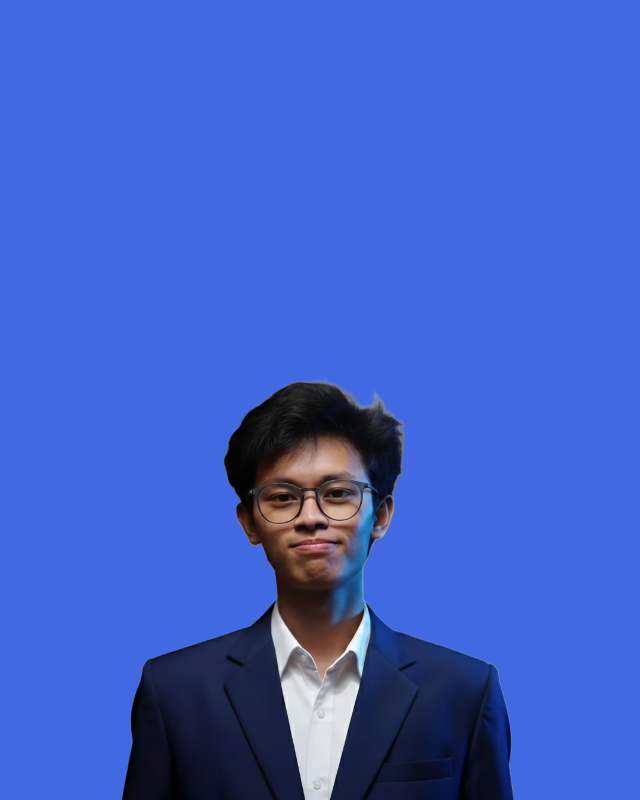
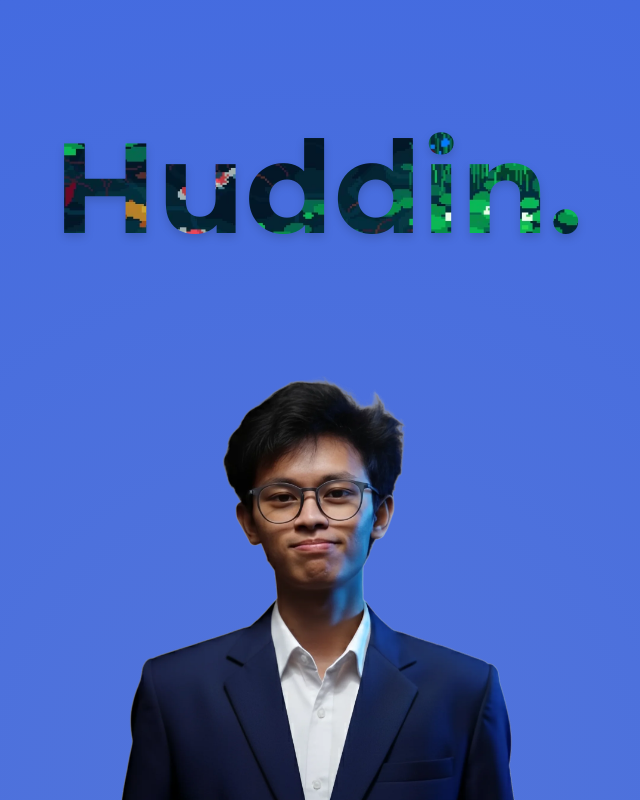
Before and after one commit to McWooden/myportfolio, a Next.js app: page / in a window 1280 px wide. Shown: the whole page, without its empty margins (322-962 px from the left). Built offline with nearby package versions, Linux system fonts and the light colour scheme.

Commit message:
add my name

```diff
--- a/src/app/globals.css
+++ b/src/app/globals.css
@@ -3,6 +3,7 @@
 @theme inline {
   --font-primary: 'Montserrat', sans-serif;
   --font-secondary: 'Poppins', sans-serif;
+  --color-base: #f8fafd;
 }
 
 * {
@@ -15,4 +16,10 @@ h1, h2, h3, h4, h5, h6 {
 
 body {
   min-height: 100dvh;
+  background-color: var(--color-base);
 }
+
+.my-bg-blue-radial-bg-at-bottom {
+  background: radial-gradient(circle at bottom, #5375da 0%, #4169e1 100%);
+  /* Require: Add height or other utilities for full coverage */
+}
--- a/src/app/layout.tsx
+++ b/src/app/layout.tsx
@@ -91,7 +91,7 @@ export default function RootLayout({
 }>) {
   return (
     <html lang="en">
-      <body className={`${montserrat.variable} ${poppins.variable} antialiased flex flex-col bg-[royalblue]`}>
+      <body className={`${montserrat.variable} ${poppins.variable} antialiased flex flex-col`}>
         {children}
       </body>
     </html>
--- a/src/app/page.tsx
+++ b/src/app/page.tsx
@@ -4,8 +4,9 @@ import { InteractiveShadow } from '@/app/components/InteractiveShadow'; // Adjus
 
 export default function Home() {
   return (
-    <section className="flex-1 flex items-end justify-center h-[100dvh] overflow-hidden">
-      <InteractiveShadow color="#fff" baseShadowY={0}>
+    <section className="relative flex-1 flex flex-col items-center justify-center h-[100dvh] overflow-hidden my-bg-blue-radial-bg-at-bottom">
+      <HuddinVideoMask/>
+      <InteractiveShadow color="#fff" baseShadowY={0} className="mt-auto z-1">
         <Image
           src="/huddin.webp"
           alt="Welcome Image"
@@ -18,3 +19,25 @@ export default function Home() {
     </section>
   );
 }
+
+export function HuddinVideoMask() {
+  return (
+    <div className="flex-1 flex items-center justify-center overflow-hidden p-4 pt-4">
+      {/* WebP animasi di belakang */}
+      {/* Teks yang jadi “mask” */}
+      <h2
+        className="text-5xl md:text-7xl lg:text-9xl font-extrabold text-transparent select-none drop-shadow-lg"
+        style={{
+          backgroundImage: 'url(/koi.webp)',
+          backgroundRepeat: 'no-repeat',
+          backgroundSize: 'cover',
+          backgroundPosition: 'center',
+          WebkitBackgroundClip: 'text',
+          backgroundClip: 'text',
+        }}
+      >
+        Huddin.
+      </h2>
+    </div>
+  )
+}
```
Also changed, not shown: public/koi.webp (added).
